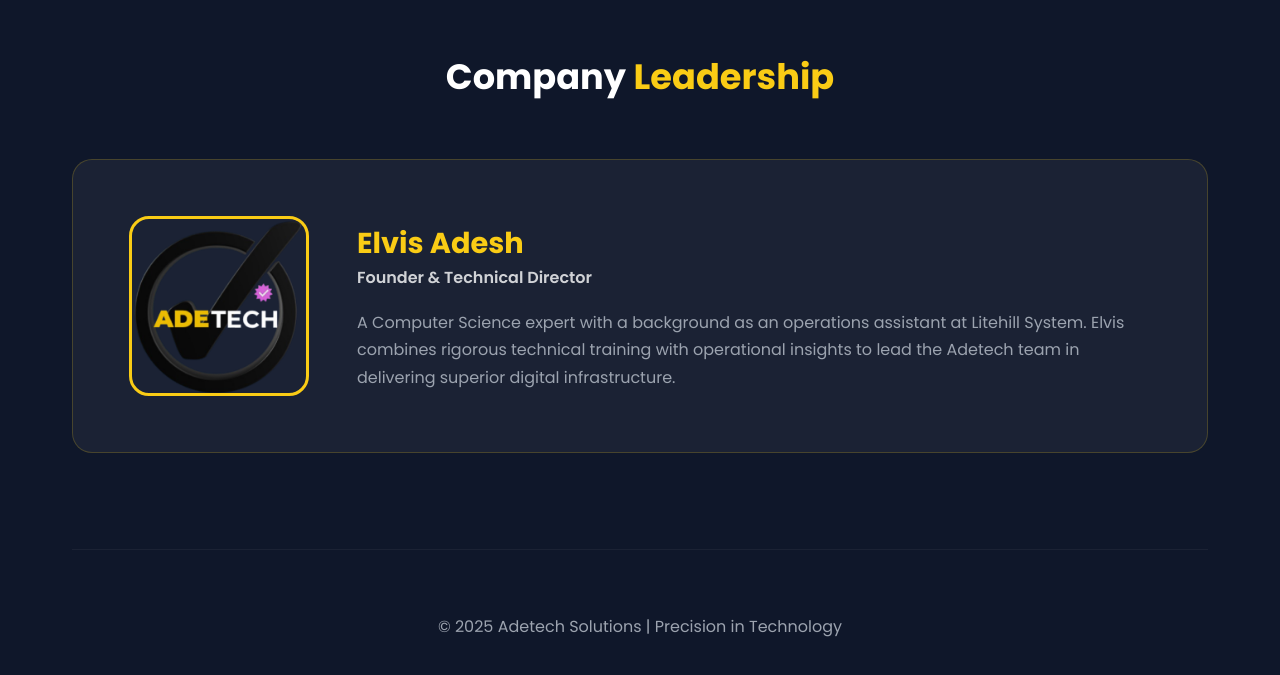
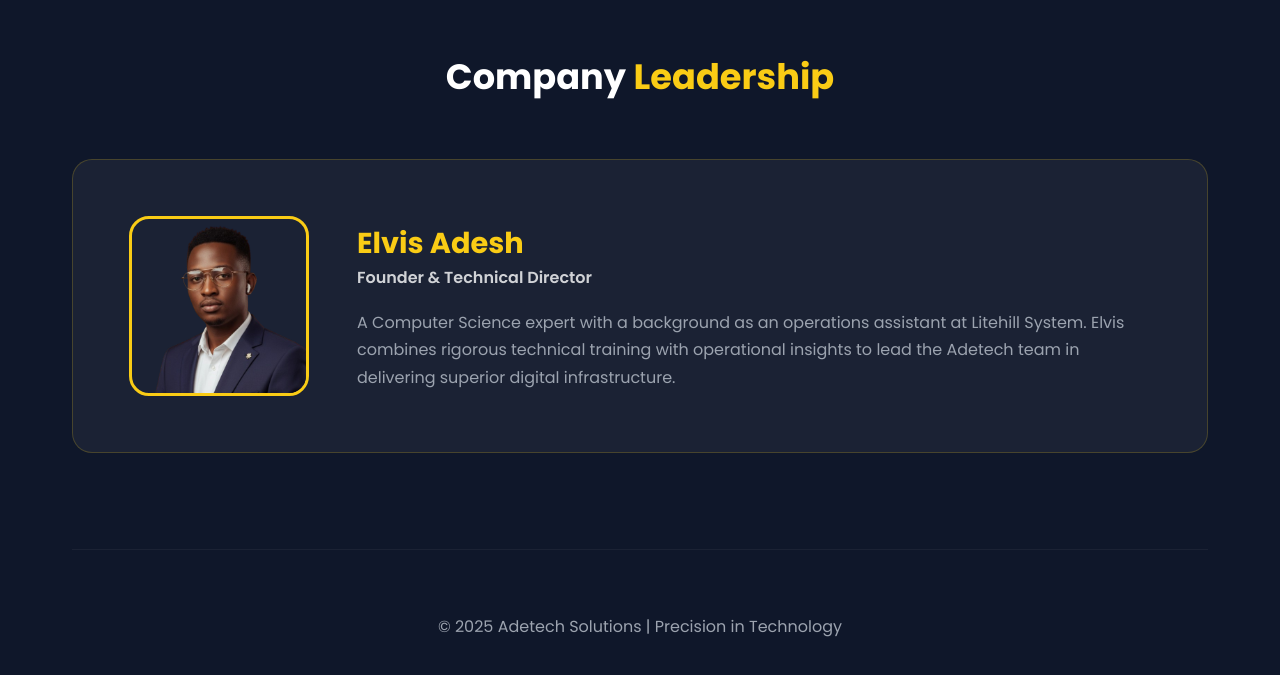
Before and after one commit to EankAdesh/Adetech, a plain HTML site: page index.html in a window 1280 px wide. Shown: the part 2018-2693 px from the top of the page. Drawn offline with nearby package versions, Linux system fonts and the light colour scheme.

Commit message:
Update index.html

```diff
--- a/index.html
+++ b/index.html
@@ -234,7 +234,7 @@ footer {
   <section id="leadership">
     <h3 class="section-title">Company <span>Leadership</span></h3>
     <div class="leadership-box" data-aos="fade-up">
-      <img src="A1.png" alt="Elvis Adesh" class="leader-img">
+      <img src="about.jpg" alt="Elvis Adesh" class="leader-img">
       <div class="leader-info">
         <h3>Elvis Adesh</h3>
         <span>Founder & Technical Director</span>
```
